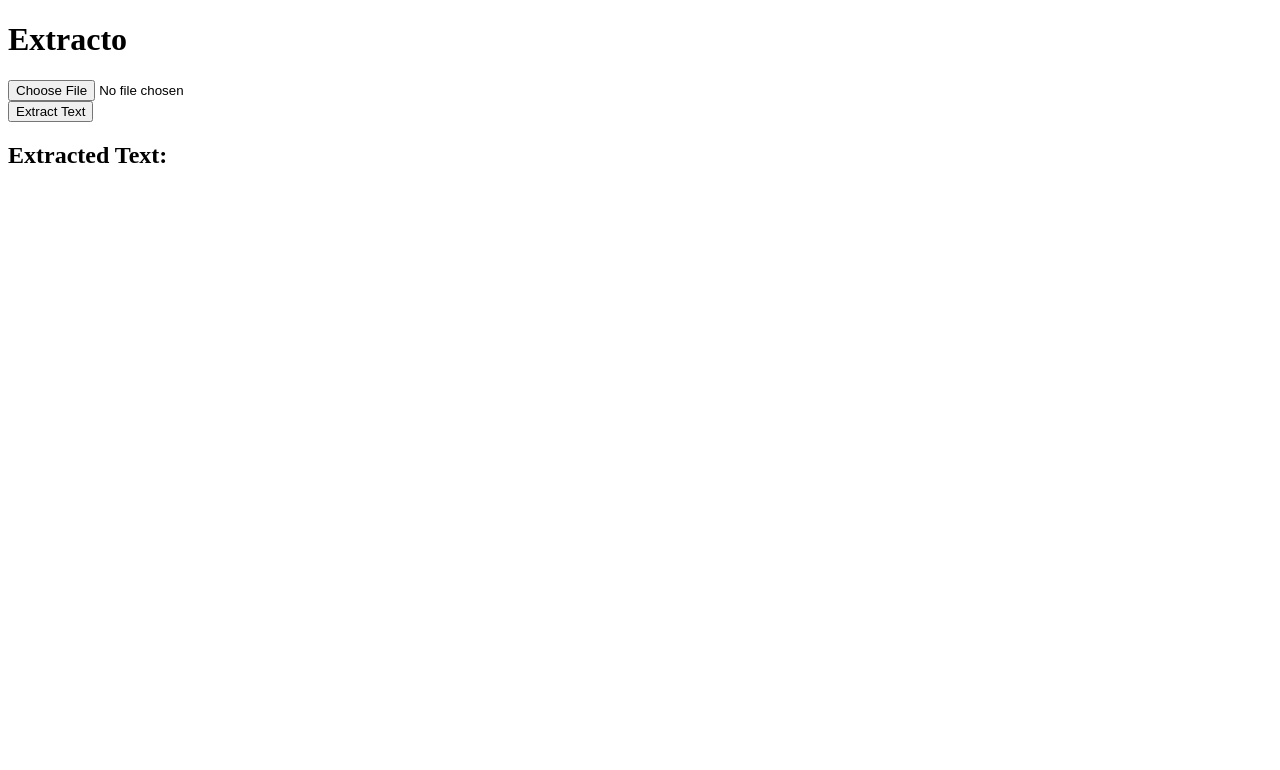
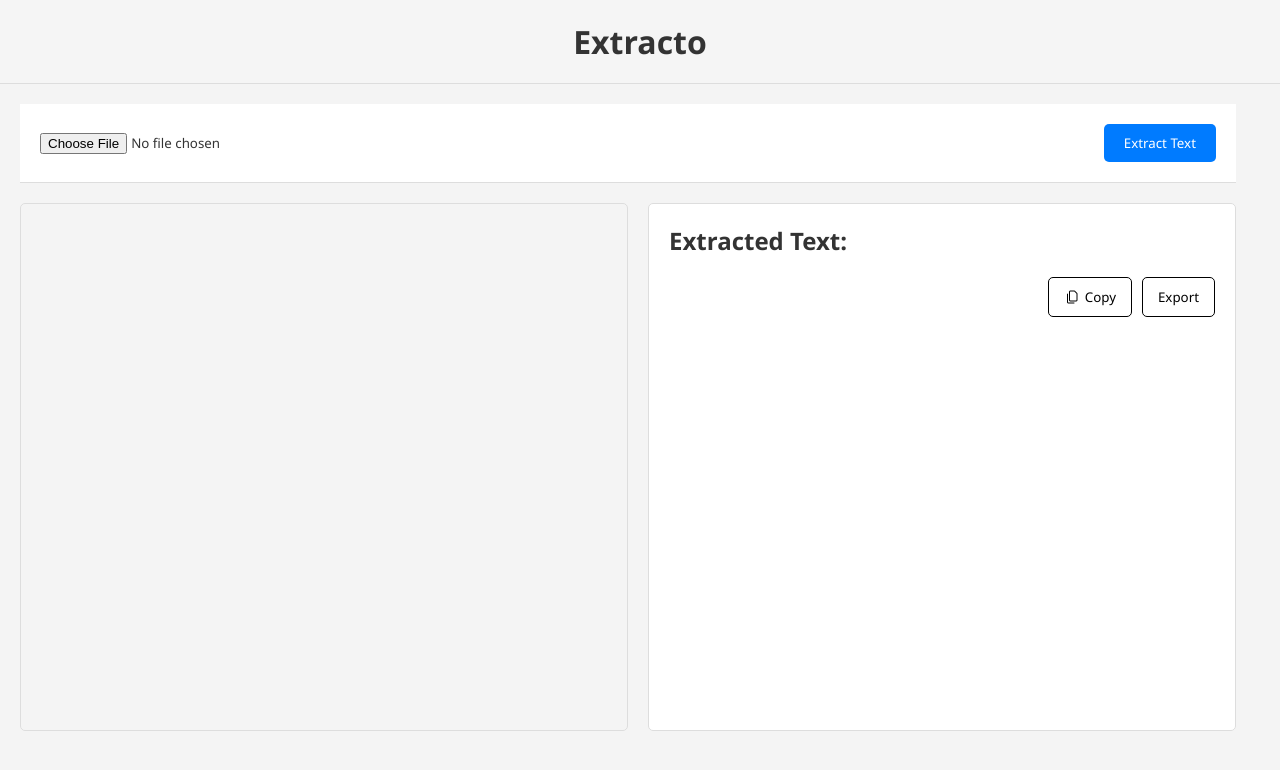
Before and after one commit to divyanshj25604-arch/OCR-extractor, a React app in the folder frontend/: page / in a window 1280 px wide. Shown: the top 770 px of the page. Built offline with nearby package versions, Linux system fonts and the light colour scheme; the HTML template or start-up script is replaced by a standard one.

Commit message:
added styling and connected backend

```diff
--- a/frontend/package.json
+++ b/frontend/package.json
@@ -10,6 +10,7 @@
     "preview": "vite preview"
   },
   "dependencies": {
+    "jspdf": "^4.2.1",
     "react": "^19.2.4",
     "react-dom": "^19.2.4"
   },
--- a/frontend/src/App.jsx
+++ b/frontend/src/App.jsx
@@ -1,15 +1,37 @@
 import React from 'react'
+import './css/app.css'
 import { useState, useEffect } from 'react'
+import copyIcon from './assets/copy-document.png'
+import jsPDF from "jspdf"
 
 const App = () => {
   const [image, setImage] = useState(null)
   const [preview, setPreview] = useState(null)
   const [text, setText] = useState('')
   const [loading, setLoading] = useState(false)
+  const [copied, setCopied] = useState(false)
+
+  const handleCopy = async () => {
+    await navigator.clipboard.writeText(text)
+    setCopied(true)
+    setTimeout(() => setCopied(false), 1500)
+  }
+
+  const handleExport = () => {
+    const doc = new jsPDF()
+
+    const pageWidth = doc.internal.pageSize.getWidth()
+    const margin = 10
+
+    const lines = doc.splitTextToSize(text, pageWidth - margin * 2)
+
+    doc.text(lines, margin, 10)
+    doc.save("extracted-text.pdf")
+  }
 
   return (
     <div>
-      <header>
+      <header className='head'>
         <h1>Extracto</h1>
       </header>
       <div className="action-bar">
@@ -36,7 +58,7 @@ const App = () => {
           setLoading(true)
           const formData = new FormData()
           formData.append('file', image)
-          let response = await fetch("http://127.0.0.1:8000/extract", {
+          fetch(`${import.meta.env.VITE_API_URL}/extract`, {
             method: "POST",
             body: formData
           })
@@ -48,15 +70,22 @@ const App = () => {
           {loading ? 'Processing...' : 'Extract Text'}
         </button>
       </div>
-      <div className="left">
+      <div className="panel">
         <div className="preview">
-          {preview && <img src={preview} alt='preview' className='preview' />}
+          {preview && <img src={preview} alt='preview' className='preview-image' />}
         </div>
-      </div>
-      <div className="right">
         <div className="extracted-text">
           <h2>Extracted Text:</h2>
           <pre>{text}</pre>
+          <div className="text-actions">
+            <button className='copy-btn' onClick={handleCopy} disabled={!text}>
+              <img src={copyIcon} alt='copy' className='copy-icon' />
+              {copied ? "Copied!" : "Copy"}
+            </button>
+            <button className="export" onClick={handleExport}>
+              Export
+            </button>
+          </div>
         </div>
       </div>
     </div>
--- /dev/null
+++ b/frontend/src/css/app.css
@@ -0,0 +1,116 @@
+.head{
+    background-color: #f5f5f5;
+    padding: 20px;
+    text-align: center;
+    border-bottom: 1px solid #ddd;
+}
+.action-bar {
+    display: flex;
+    justify-content: space-between;
+    width: 95%;
+    padding: 20px;
+    margin: 20px;
+    background-color: #fff;
+    border-bottom: 1px solid #ddd;
+}
+.upload-section {
+    display: flex;
+    align-items: center;
+    gap: 10px;
+    width: 50%;
+    text-align: center;
+    text-decoration: none;
+    color: #333;
+}
+button {
+    padding: 10px 20px;
+    background-color: #007bff;
+    color: #fff;
+    border: none;
+    border-radius: 5px;
+    cursor: pointer;
+    transition: all 0.3s ease;
+}
+button:hover {
+    background-color: #0056b3;
+    transform: scale(1.05);
+    box-shadow: #333 2px 2px 2px 0px;
+}
+.panel {
+    display: flex;
+    gap: 20px;
+    width: 95%;
+    margin: 20px;
+    height: 66vh;
+    overflow-y: auto;
+}
+.preview {
+    width: 50%;
+    height: 100%;
+    object-fit: contain;
+    border: 1px solid #ddd;
+    display: flex;
+    justify-content: center;
+    border-radius: 5px;
+}
+.preview-img {
+    max-width: 100%;
+    max-height: 100%;
+    object-fit: contain;
+}
+.extracted-text {
+    flex: 1;
+    object-fit: contain;
+    overflow-y: scroll;
+    background-color: #fff;
+    padding: 20px;
+    border: 1px solid #ddd;
+    border-radius: 5px;
+}
+.extracted-text pre {
+    white-space: pre-wrap;
+    line-height: 1.6;
+    font-size: 15px;
+}
+.text-actions {
+    margin-top: 20px;
+    display: flex;
+    justify-content: flex-end;
+}
+.copy-btn {
+    display: flex;
+    align-items: center;
+    gap: 5px;
+    padding: 10px 15px;
+    background-color: #ffffff;
+    color: #000000;
+    border: none;
+    border: #000000 solid 1px;
+    border-radius: 5px;
+    cursor: pointer;
+    transition: all 0.3s ease;
+}
+.copy-btn:hover {
+    background-color: #ffffff;
+    transform: scale(1.05);
+    box-shadow: #333 2px 2px 2px 0px;
+}
+.copy-icon {
+    width: 16px;
+    height: 16px;
+}
+.export {
+    padding: 10px 15px;
+    background-color: #ffffff;
+    color: #000000;
+    border: #000000 solid 1px;
+    border-radius: 5px;
+    cursor: pointer;
+    transition: all 0.3s ease;
+    margin-left: 10px;
+}
+.export:hover {
+    background-color: #ffffff;
+    transform: scale(1.05);
+    box-shadow: #333 2px 2px 2px 0px;
+}
--- /dev/null
+++ b/frontend/src/css/main.css
@@ -0,0 +1,11 @@
+*{
+    margin: 0;
+    padding: 0;
+    box-sizing: border-box;
+    font-family: 'Segoe UI', Tahoma, Geneva, Verdana, sans-serif;
+}
+
+body {
+    background-color: #f4f4f4;
+    color: #333;
+}
--- a/frontend/src/main.jsx
+++ b/frontend/src/main.jsx
@@ -1,6 +1,6 @@
 import { StrictMode } from 'react'
 import { createRoot } from 'react-dom/client'
-// import './styles/index.css'
+import './css/main.css'
 import App from './App.jsx'
 
 createRoot(document.getElementById('root')).render(
```
Also changed, not shown: 2 other files (tests, documents, lock files or other folders).
